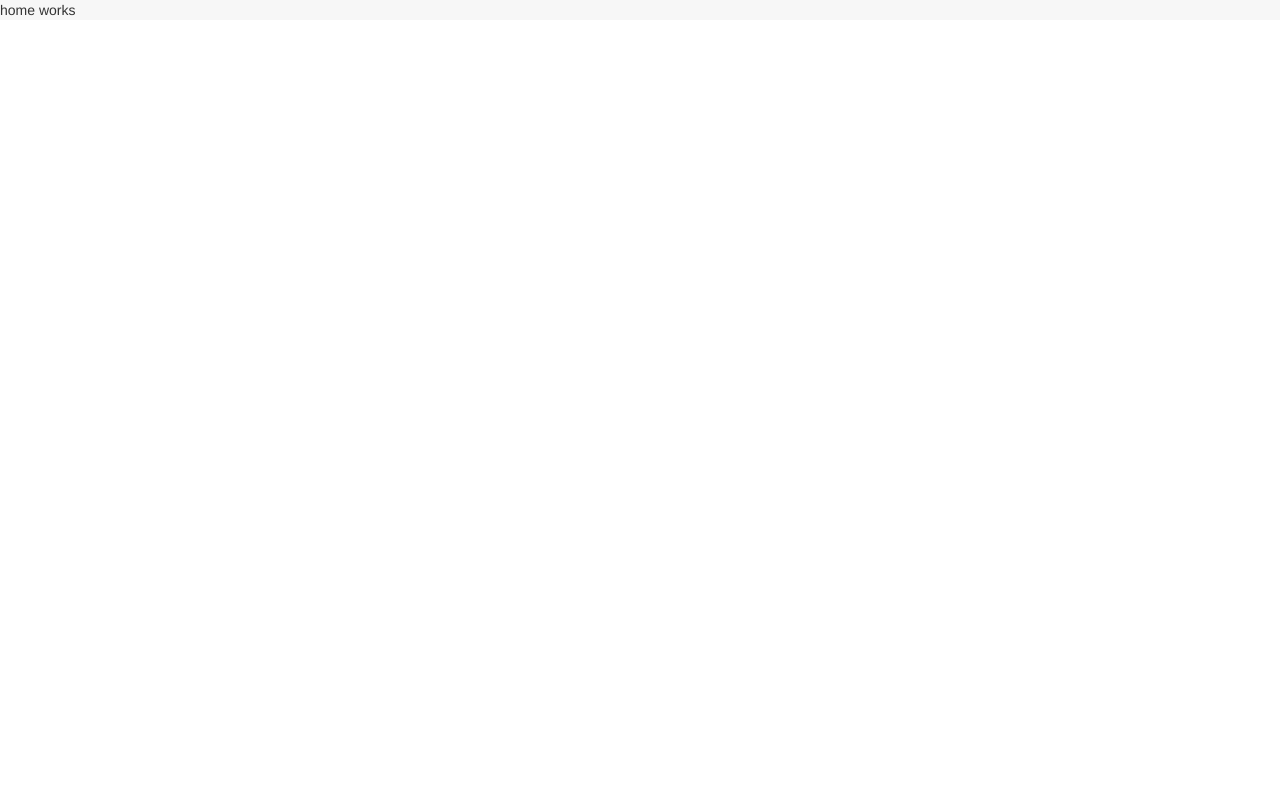
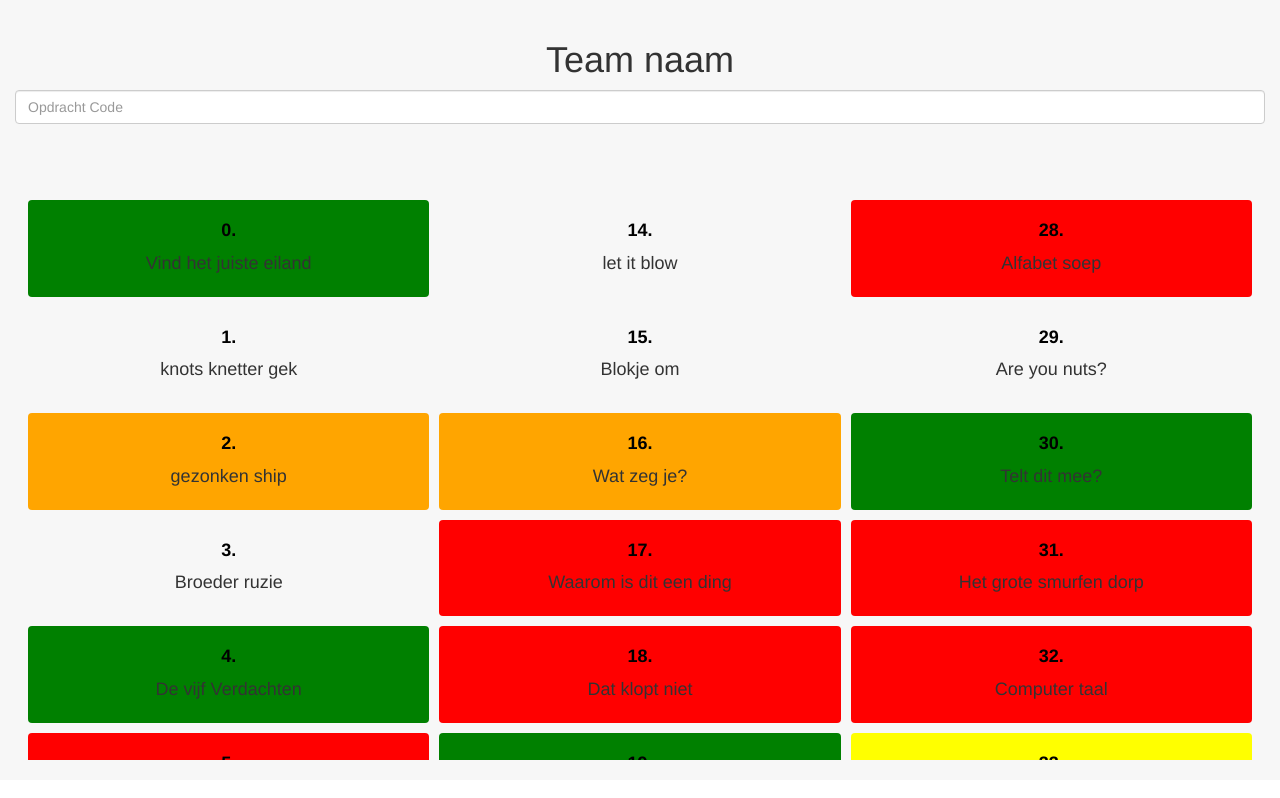
Before and after one commit to Roeland195/SumerDays, an Angular app in the folder SummerDays/: page /home in a window 1280 px wide. Built offline with nearby package versions, Linux system fonts and the light colour scheme.

Commit message:
Homepage opmaak

```diff
--- a/SummerDays/src/app/app.module.ts
+++ b/SummerDays/src/app/app.module.ts
@@ -12,6 +12,7 @@ import { SudokuComponent } from './game/sudoku/sudoku.component';
 import { BinaryComponent } from './game/binary/binary.component';
 import { QuizzComponent } from './game/quizz/quizz.component';
 import { TeammemberItemComponent } from './landing/teammember-item/teammember-item.component';
+import { GameItemComponent } from './home/game-item/game-item.component';
 
 @NgModule({
   declarations: [
@@ -24,7 +25,8 @@ import { TeammemberItemComponent } from './landing/teammember-item/teammember-it
     SudokuComponent,
     BinaryComponent,
     QuizzComponent,
-    TeammemberItemComponent
+    TeammemberItemComponent,
+    GameItemComponent
   ],
   imports: [
     BrowserModule,
--- /dev/null
+++ b/SummerDays/src/app/home/game-item/game-item.component.html
@@ -0,0 +1,9 @@
+<a
+style="cursor: pointer;"
+[routerLink]="[index]"
+routerLinkActive="active"
+[ngStyle]="{'background-color': game.color }"
+class="list-group-item">
+    <p>{{index}}. </p>
+    <h4 class="list-group-item-heading">{{ game.name }}</h4>
+</a>
--- /dev/null
+++ b/SummerDays/src/app/home/game-item/game-item.component.scss
@@ -0,0 +1,14 @@
+a{
+    height: auto;
+    padding: 1em;
+    background-color: transparent;
+    font-size: large;
+}
+
+.list-group-item{
+    border: none;
+}
+
+p{
+    color: black;
+}
--- /dev/null
+++ b/SummerDays/src/app/home/game-item/game-item.component.ts
@@ -0,0 +1,17 @@
+import { Component, Input, OnInit, ViewChild } from '@angular/core';
+
+@Component({
+  selector: 'app-game-item',
+  templateUrl: './game-item.component.html',
+  styleUrls: ['./game-item.component.scss']
+})
+export class GameItemComponent implements OnInit {
+  constructor(){
+  }
+
+  ngOnInit(): void {
+  }
+
+  @Input() game: any | undefined;
+  @Input() index: number | undefined;
+}
--- a/SummerDays/src/app/home/home.component.html
+++ b/SummerDays/src/app/home/home.component.html
@@ -1 +1,25 @@
-<p>home works</p>
+<div class="page">
+<div class="text-center container">
+    <div class="top-container">
+        <h1>Team naam</h1>
+        <div class="form-group col-xs-12 input">
+            <input
+                type="text"
+                id="imagePath"
+                placeholder="Opdracht Code"
+                formControlName="name"
+                class="form-control"
+                #imagePath>
+        </div>
+    </div>
+    <div class="score-container">
+        <div class="container-row gamescore">
+            <app-game-item class="item"
+            *ngFor="let game of games; let i = index"
+            [game]="game"
+            [index]="i"></app-game-item>
+        </div>
+    </div>
+</div>
+
+</div>
--- a/SummerDays/src/app/home/home.component.scss
+++ b/SummerDays/src/app/home/home.component.scss
@@ -0,0 +1,28 @@
+
+.container{
+    display: inline;
+    .top-container{
+        height: 20vh;
+    }
+    .score-container{
+        padding:0 2em;
+        height: 70vh;
+        overflow: scroll;
+        .gamescore{
+            margin: auto;
+            columns: 3;
+            column-gap: 1rem;
+            font-size: 1.2rem;
+            .item{
+                color: white;
+                margin: 0 0 1rem;
+                display: inline-block;
+                width: 100%;
+                break-inside: avoid;
+                text-align: center;
+                font-weight: bold;
+            }
+        }
+    }
+
+}
--- a/SummerDays/src/app/home/home.component.ts
+++ b/SummerDays/src/app/home/home.component.ts
@@ -1,10 +1,56 @@
-import { Component } from '@angular/core';
+import { Component, OnInit } from '@angular/core';
 
 @Component({
   selector: 'app-home',
   templateUrl: './home.component.html',
   styleUrls: ['./home.component.scss']
 })
-export class HomeComponent {
+export class HomeComponent implements OnInit{
+ngOnInit(): void {
+}
 
+constructor(){
+  this.games = [{"name": "Vind het juiste eiland", "color": "green",},
+                {"name": "knots knetter gek", "color": "",},
+                {"name": "gezonken ship", "color": "orange",},
+                {"name": "Broeder ruzie", "color": "",},
+                {"name": "De vijf Verdachten", "color": "green",},
+                {"name": "???", "color": "red",},
+                {"name": "Breek het scherm", "color": "orange",},
+                {"name": "Bijbel kennis", "color": "green",},
+                {"name": "Trivia Kennis", "color": "yellow",},
+                {"name": "Quizz", "color": "red",},
+                {"name": "Quizzzzz", "color": "yellow",},
+                {"name": "First, Let's take a selfie", "color": "green",},
+                {"name": "Maak een woord", "color": "red",},
+                {"name": "Wie is boven alles", "color": "",},
+                {"name": "let it blow", "color": "",},
+                {"name": "Blokje om", "color": "",},
+                {"name": "Wat zeg je?", "color": "orange",},
+                {"name": "Waarom is dit een ding", "color": "red",},
+                {"name": "Dat klopt niet", "color": "red",},
+                {"name": "There the same picture", "color": "green",},
+                {"name": "It's both you're locker", "color": "red",},
+                {"name": "It's the clasic question", "color": "orange",},
+                {"name": "What you're reading?", "color": "",},
+                {"name": "Wanted dead or alive", "color": "yellow",},
+                {"name": "Waar is het", "color": "red",},
+                {"name": "Finding Nemo  of een ander voorwerp", "color": "green",},
+                {"name": "Elfjes", "color": "red",},
+                {"name": "Gezins uitbreiding", "color": "orange",},
+                {"name": "Alfabet soep", "color": "red",},
+                {"name": "Are you nuts?", "color": "",},
+                {"name": "Telt dit mee?", "color": "green",},
+                {"name": "Het grote smurfen dorp", "color": "red",},
+                {"name": "Computer taal", "color": "red",},
+                {"name": "Stapels energie", "color": "yellow",},
+                {"name": "Vakantie puzzel", "color": "yellow",},
+                {"name": "Where going to Ibiza", "color": "",},
+                {"name": "Rol that dice", "color": "",},
+                {"name": "Daar kan je op rekenen", "color": "yellow",},
+                {"name": "Reken daar maar niet op", "color": "",},
+                {"name": "Alle eentjes zwemmen in het water", "color": "red",}];
 }
+
+games: any;
+}
--- a/SummerDays/src/app/landing/landing.component.html
+++ b/SummerDays/src/app/landing/landing.component.html
@@ -1,4 +1,5 @@
-<div class="text-center containter">
+<div class="page">
+<div class="text-center container">
     <div class="imagediv">
         <img src="assets/images/logo.png">
     </div>
@@ -31,3 +32,4 @@
             </div>
         </form>
 </div>
+</div>
--- a/SummerDays/src/app/landing/landing.component.scss
+++ b/SummerDays/src/app/landing/landing.component.scss
@@ -1,10 +1,9 @@
-html, body{
-    margin: 0;
-    padding: 0;
-    background-color: antiquewhite;
+.page{
+    height: 100vh;
+    overflow: scroll;
 }
 
-.containter{
+.container{
     display: grid;
     grid-template-rows: auto auto;
     gap: 2em;
@@ -13,7 +12,6 @@ html, body{
 
     .imagediv{
         padding-top: 1em;
-    }
 
     img{
         display: block;
@@ -21,6 +19,7 @@ html, body{
         min-width: 70%;
         max-width: 80%;
     }
+}
 
     form{
         padding-top: 10px;
--- a/SummerDays/src/app/landing/teammember-item/teammember-item.component.scss
+++ b/SummerDays/src/app/landing/teammember-item/teammember-item.component.scss
@@ -5,5 +5,5 @@ a{
 
 .list-group-item{
         border: none;
-
+        border-radius: 0;
 }
```
Also changed, not shown: 1 other file (tests, documents, lock files or other folders).
